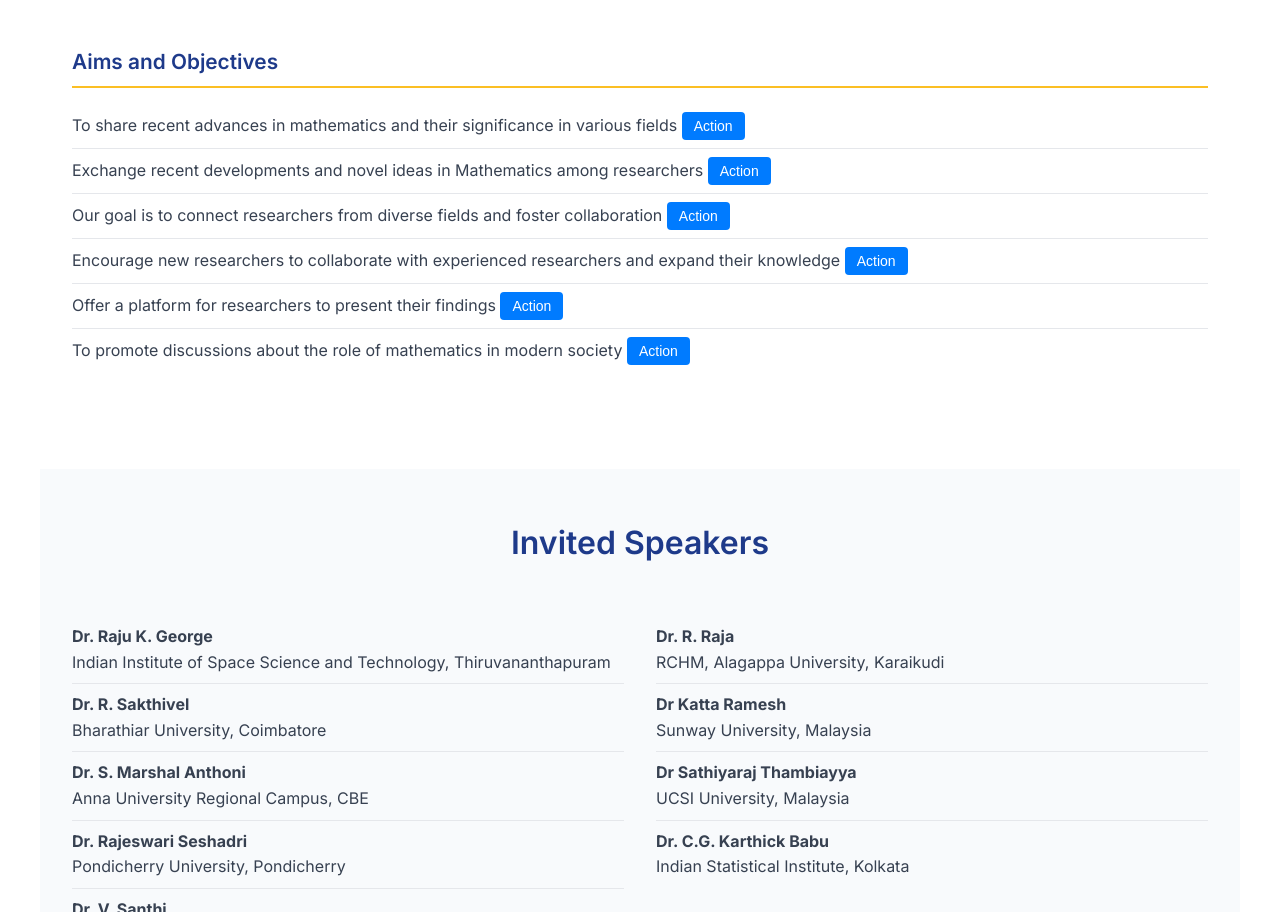
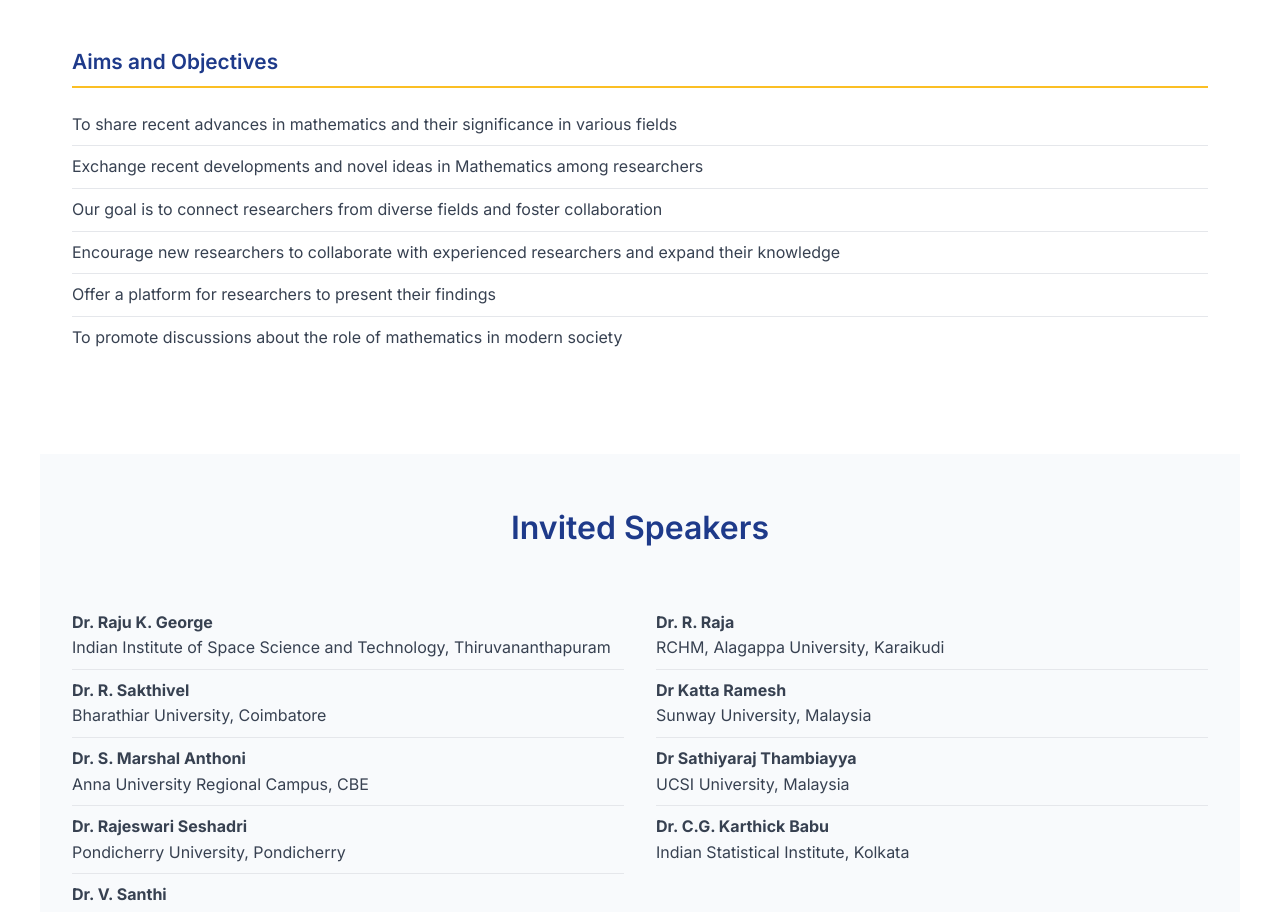
Before and after one commit to shaktivel07/mathsconf, a plain HTML site: page index.html in a window 1280 px wide. Shown: the part 1484-2396 px from the top of the page. Drawn offline with Linux system fonts and the light colour scheme.

Commit message:
Update index.html

```diff
--- a/index.html
+++ b/index.html
@@ -517,27 +517,21 @@
            <ul class="simple-list">
     <li>
         To share recent advances in mathematics and their significance in various fields
-        <button type="button" class="list-button">Action</button>
     </li>
     <li>
         Exchange recent developments and novel ideas in Mathematics among researchers
-        <button type="button" class="list-button">Action</button>
     </li>
     <li>
         Our goal is to connect researchers from diverse fields and foster collaboration
-        <button type="button" class="list-button">Action</button>
     </li>
     <li>
         Encourage new researchers to collaborate with experienced researchers and expand their knowledge
-        <button type="button" class="list-button">Action</button>
     </li>
     <li>
         Offer a platform for researchers to present their findings
-        <button type="button" class="list-button">Action</button>
     </li>
     <li>
         To promote discussions about the role of mathematics in modern society
-        <button type="button" class="list-button">Action</button>
     </li>
 </ul>
 
```
